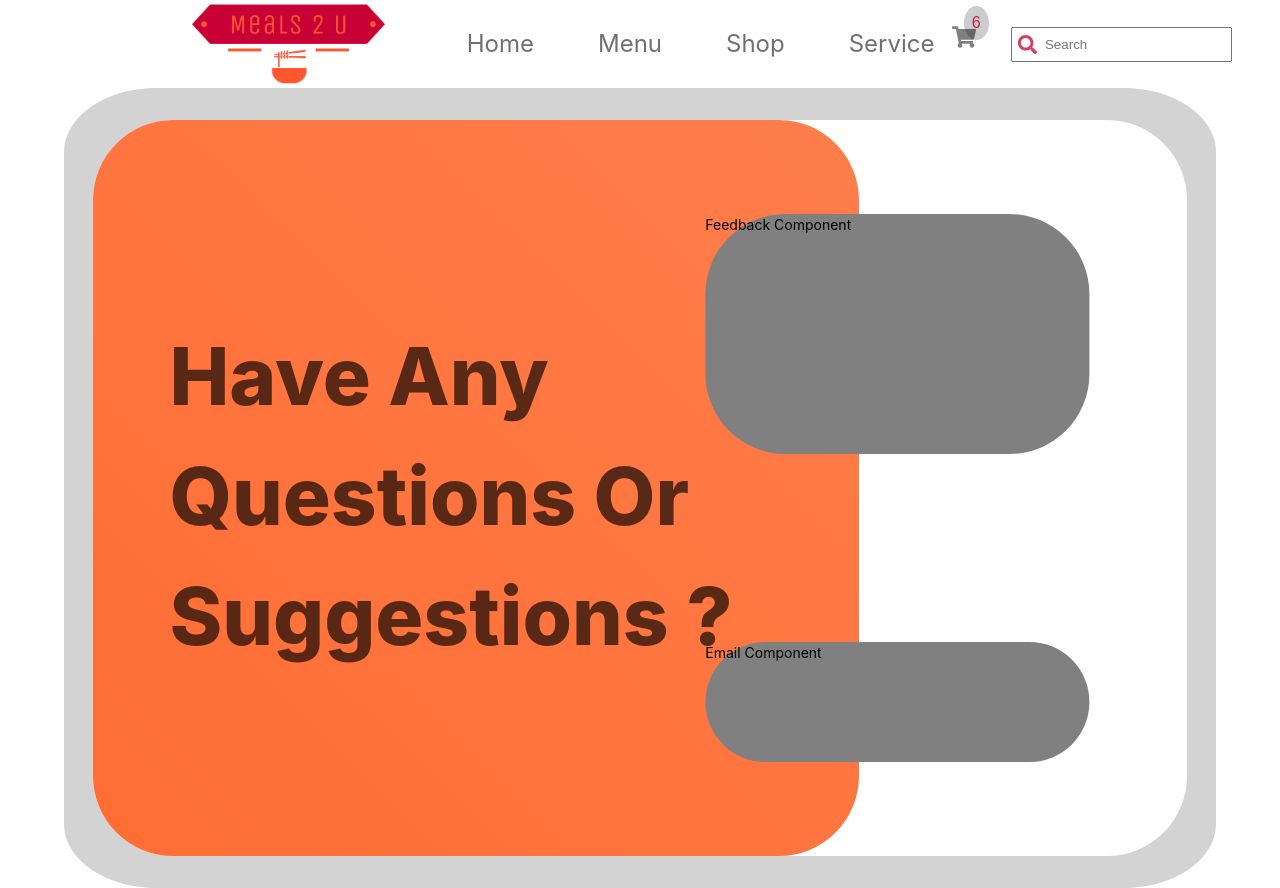
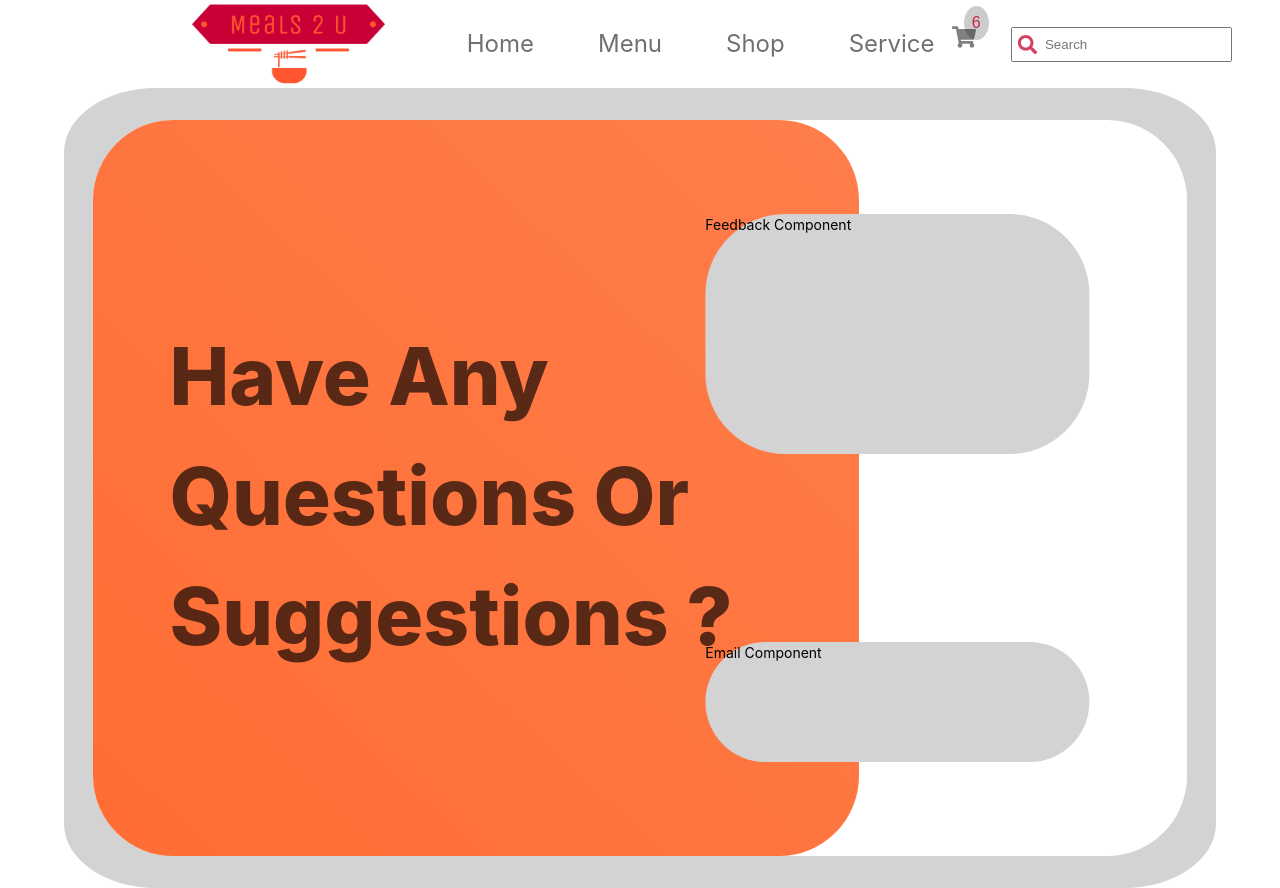
Before and after one commit to Jscorz/React-Food-Delivery-App, a React (Create React App) app: page /service in a window 1280 px wide. Built offline with nearby package versions, Linux system fonts and the light colour scheme.

Commit message:
added hover effect to buttons on main text comp and changed email/feedback comp to lightgrey

```diff
--- a/src/components/EmailCard.js
+++ b/src/components/EmailCard.js
@@ -20,7 +20,7 @@ const Wrapper = styled.section`
   transform: translateX(-40%);
 
   section {
-    background: grey;
+    background: lightgrey;
     min-width: 30vw;
     min-height: 15vh;
     border-radius: 5rem;
--- a/src/components/Feedback.js
+++ b/src/components/Feedback.js
@@ -20,7 +20,7 @@ const Wrapper = styled.section`
   transform: translateX(-40%);
 
   section {
-    background: grey;
+    background: lightgrey;
     min-width: 30vw;
     min-height: 30vh;
     border-radius: 5rem;
--- a/src/components/MainText.js
+++ b/src/components/MainText.js
@@ -127,12 +127,12 @@ const Wrapper = styled.section`
        }
   }
   .button-container {
-    // background-color: grey;
     margin-left: 10%;
     margin-top: 2%;
 
     display: flex;
     align-items: center;
+    transition: all .2s;
   }
 
   .order {
@@ -145,6 +145,10 @@ const Wrapper = styled.section`
     border: none;
     padding: 1rem 2rem;
     border-radius: 1rem;
+
+    &:hover {
+      transform: translateY(-3%);
+    }
   }
 
   .play {
@@ -160,6 +164,10 @@ const Wrapper = styled.section`
 
     display: flex;
     box-shadow: 0px 3px 15px rgba(0, 0, 0, 0.2);
+
+    &:hover {
+      transform: translateY(-3%);
+    }
   }
 
   .process {
@@ -170,6 +178,10 @@ const Wrapper = styled.section`
     @media only screen and (max-width: 800px) {
         display: none;
       }
+
+      &:hover {
+        transform: translateY(-3%);
+      }
   }
 
   span {
```
